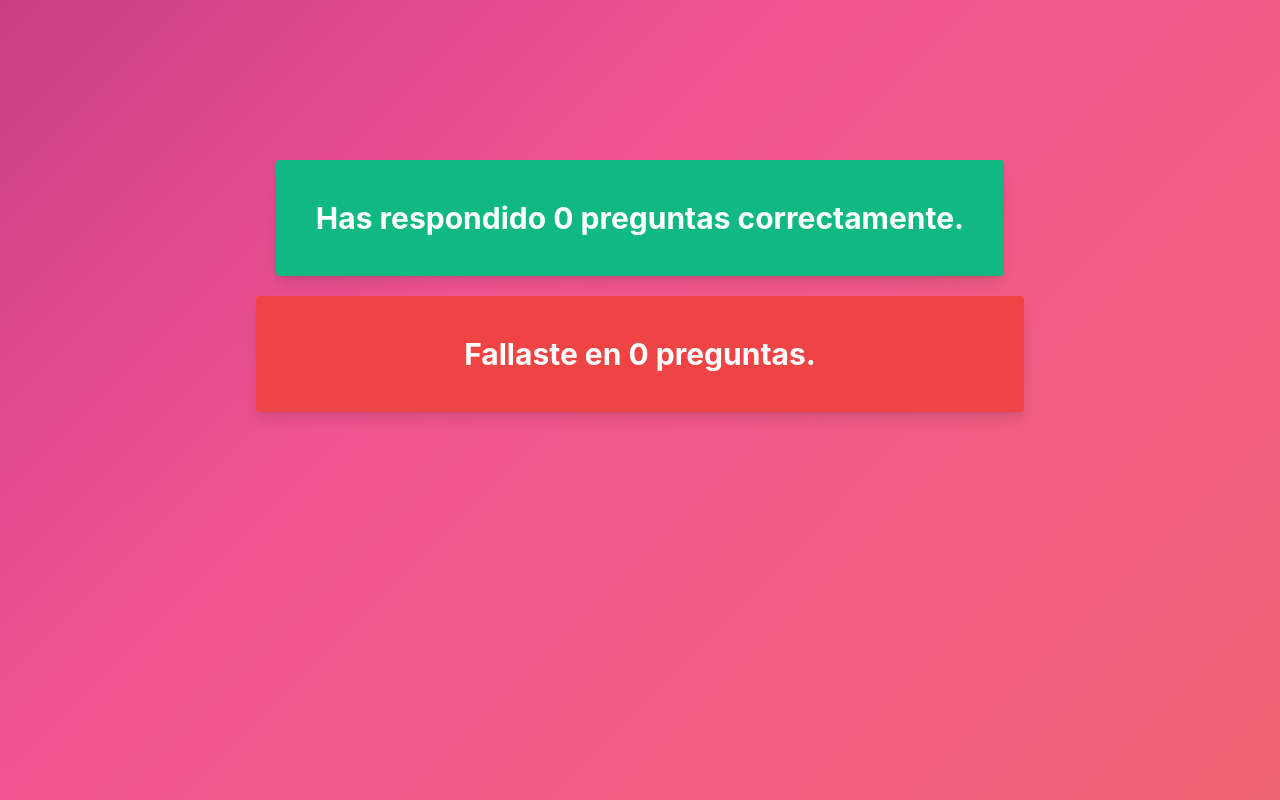
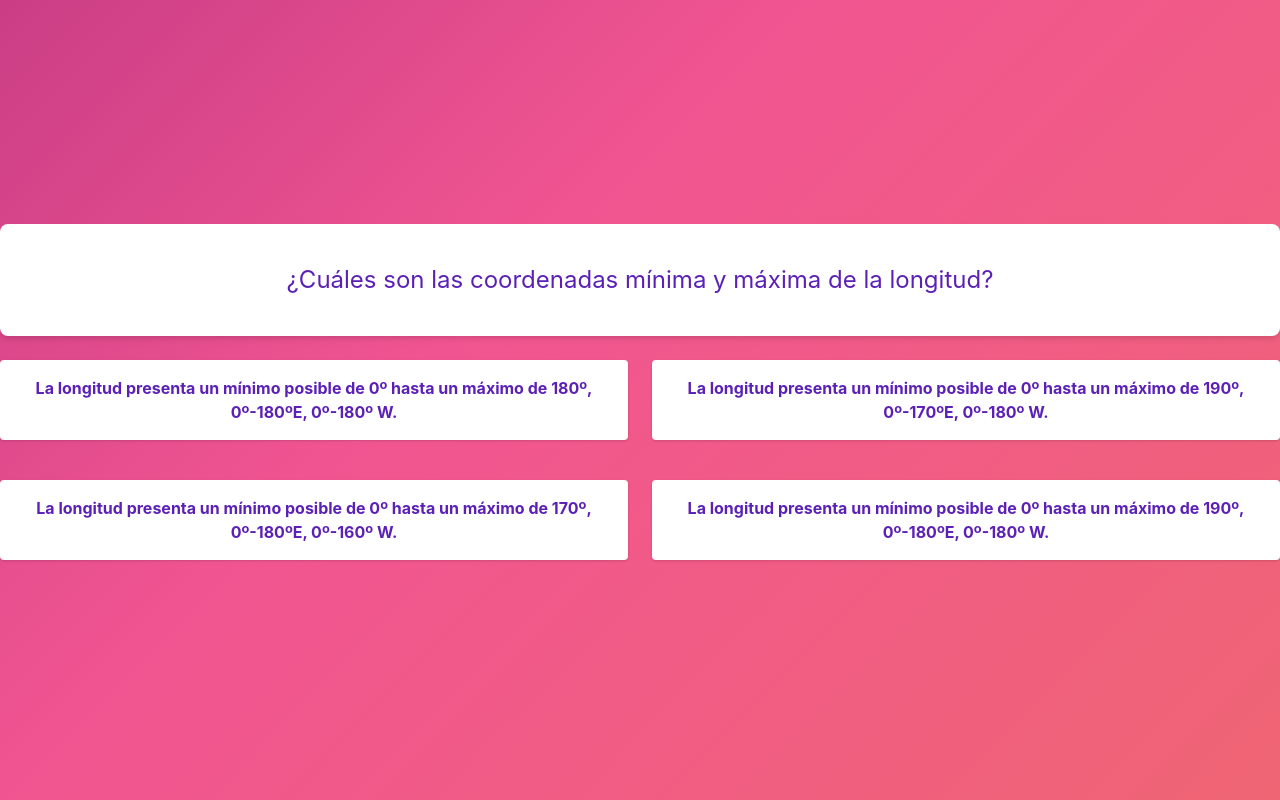
Before and after one commit to AdonysProg/quizzApp, a React (Create React App) app: page / in a window 1280 px wide. Shown: the top 800 px of the page. Built offline with nearby package versions, Linux system fonts and the light colour scheme.

Commit message:
Arreglo de pequeño error

```diff
--- a/src/App.js
+++ b/src/App.js
@@ -43,7 +43,7 @@ function App() {
   };
   return preguntas.length > 0 ? (
     <div className="container my-4">
-      {currentIndex <= preguntas.length ? (
+      {currentIndex >= preguntas.length ? (
         <div className="h-screen m-20 resultados">
           <h1 className="text-3xl text-white font-bold bg-green-500 p-10 rounded shadow-lg m-5 text-center">
             Has respondido {score} preguntas correctamente.
```
